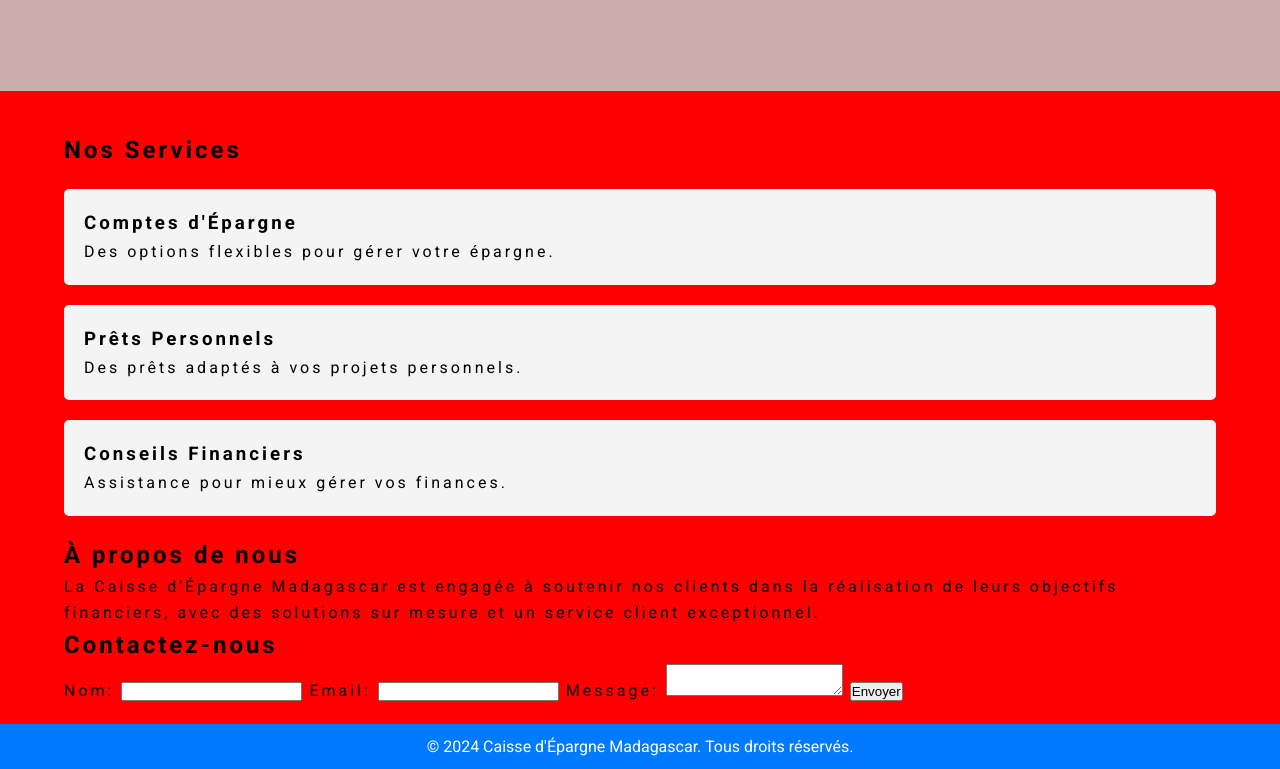
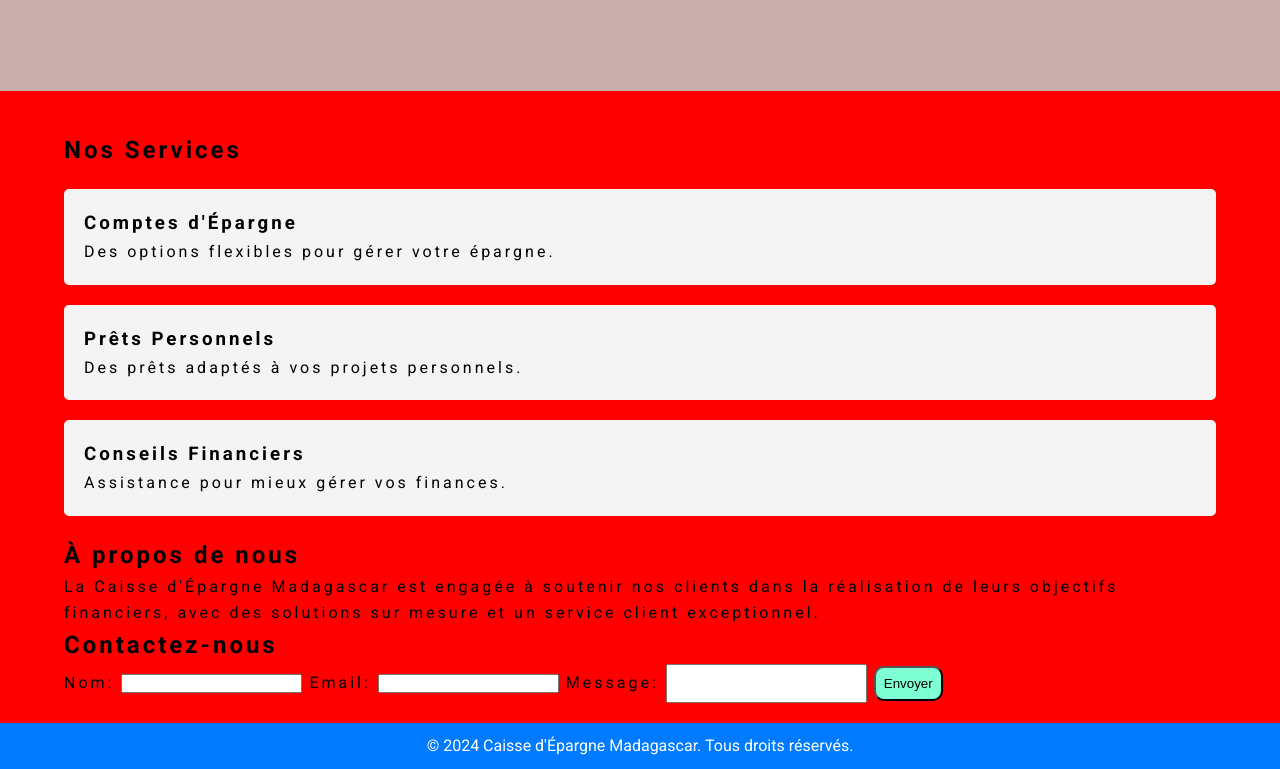
Before and after one commit to HerizoAndria/ProjetSite, a plain HTML site: page Index.html in a window 1280 px wide. Shown: the part 361-1130 px from the top of the page. Drawn offline with nearby package versions, Linux system fonts and the light colour scheme.

Commit message:
mise à jour du site

```diff
--- a/Index.html
+++ b/Index.html
@@ -63,9 +63,9 @@
                 <input type="email" id="email" name="email" required>
 
                 <label for="message">Message:</label>
-                <textarea id="message" name="message" required></textarea>
+                <input style="padding: 10px;" id="message" name="message" required></input>
 
-                <button type="submit">Envoyer</button>
+                <button style="border-radius: 10px;padding: 8px;background-color: aquamarine;" type="submit">Envoyer</button>
                 <div id="formResponse" class="hidden"></div>
             </form>
         </section>
```
Also changed, not shown: 1 other file.
